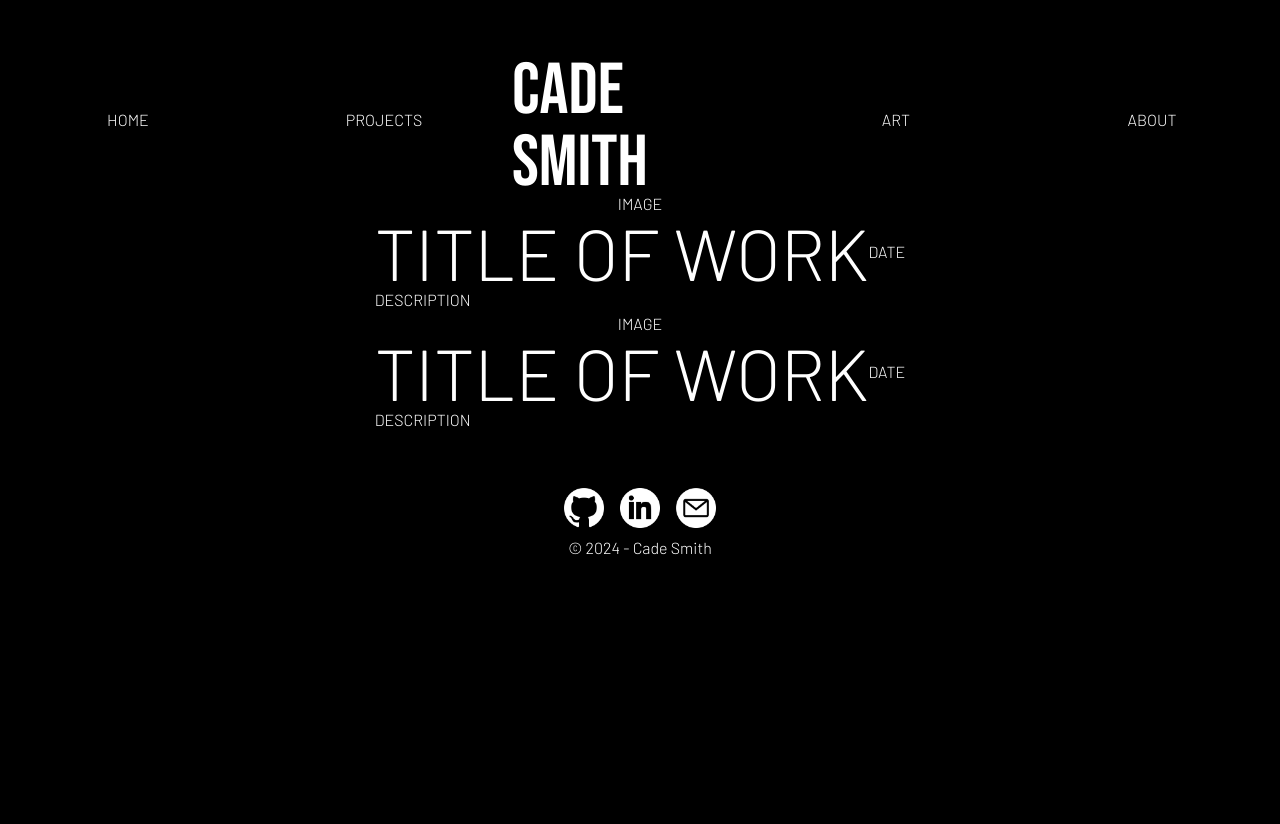
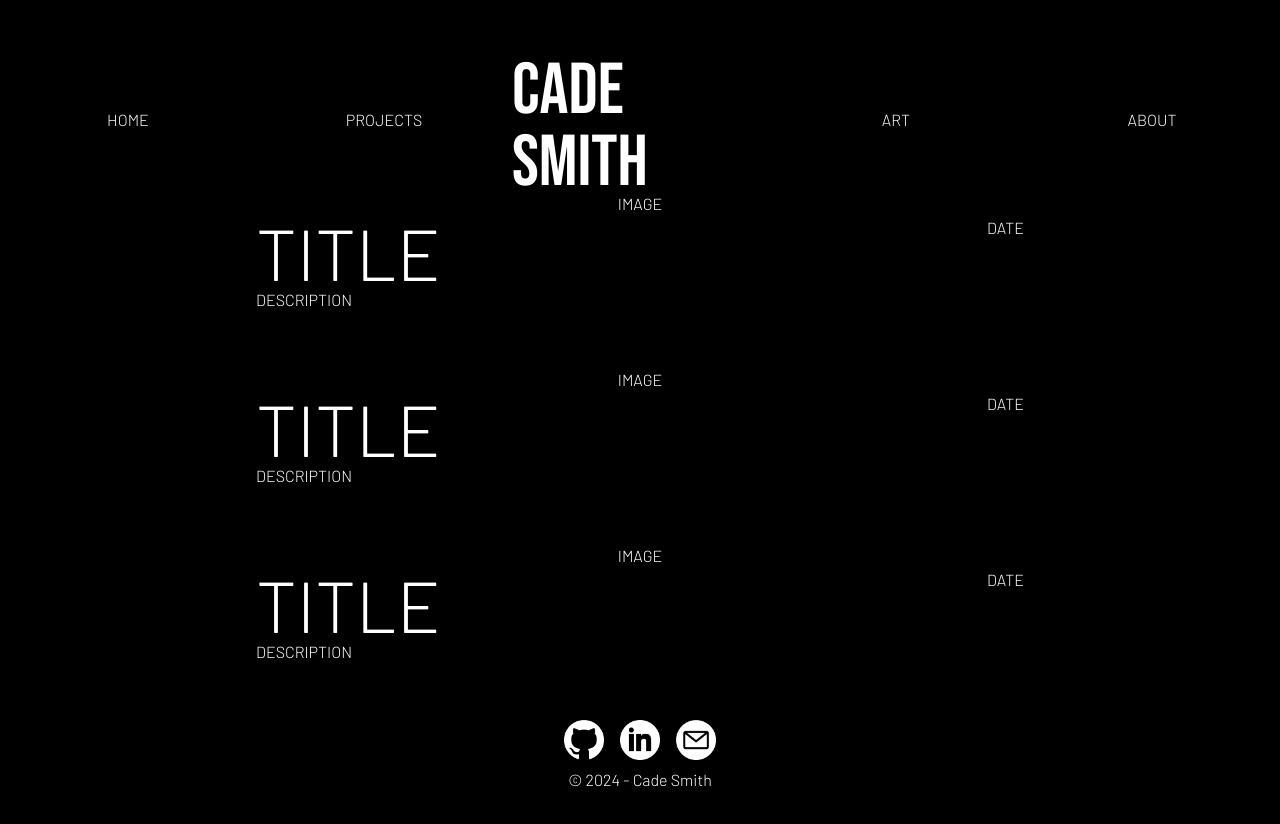
Before and after one commit to cadesmith/PortfolioSite, a Next.js app: page /art/graphic-design in a window 1280 px wide. Before the commit the page ends 800 px from the top, so only its background shows below. Built offline with nearby package versions, Linux system fonts and the light colour scheme.

Commit message:
formatting changes to design tile

```diff
--- a/app/art/graphic-design/page.tsx
+++ b/app/art/graphic-design/page.tsx
@@ -4,7 +4,8 @@ import DesignTile from "../../components/DesignTile";
 export default function GraphicDesign() {
     return (
       <main>
-        <div className="grid justify-items-center my-14">
+        <div className="grid justify-items-center mt-14">
+          <DesignTile></DesignTile>
           <DesignTile></DesignTile>
           <DesignTile></DesignTile>
         </div>
--- a/app/components/DesignTile.tsx
+++ b/app/components/DesignTile.tsx
@@ -3,12 +3,18 @@ import React from 'react'
 
 export default function DesignTile({image, description, title, date}: any) {
   return (
-    <div className="grid w-3/5 justify-items-center">
-      <div>IMAGE</div>
+    <div className="grid w-3/5 mb-14">
+      <div className='flex justify-center'>
+        IMAGE
+      </div>
       <div className='grid'>
-        <div className='flex items-center'>
-          <h1>TITLE OF WORK</h1>
-          <h2>DATE</h2>
+        <div className="flex justify-between items-start">
+          <div className="text-left">
+            <h1>TITLE</h1>
+          </div>
+          <div className="text-right">
+            <h2>DATE</h2>
+            </div>
         </div>
         <div>
           <p>DESCRIPTION</p>
```
